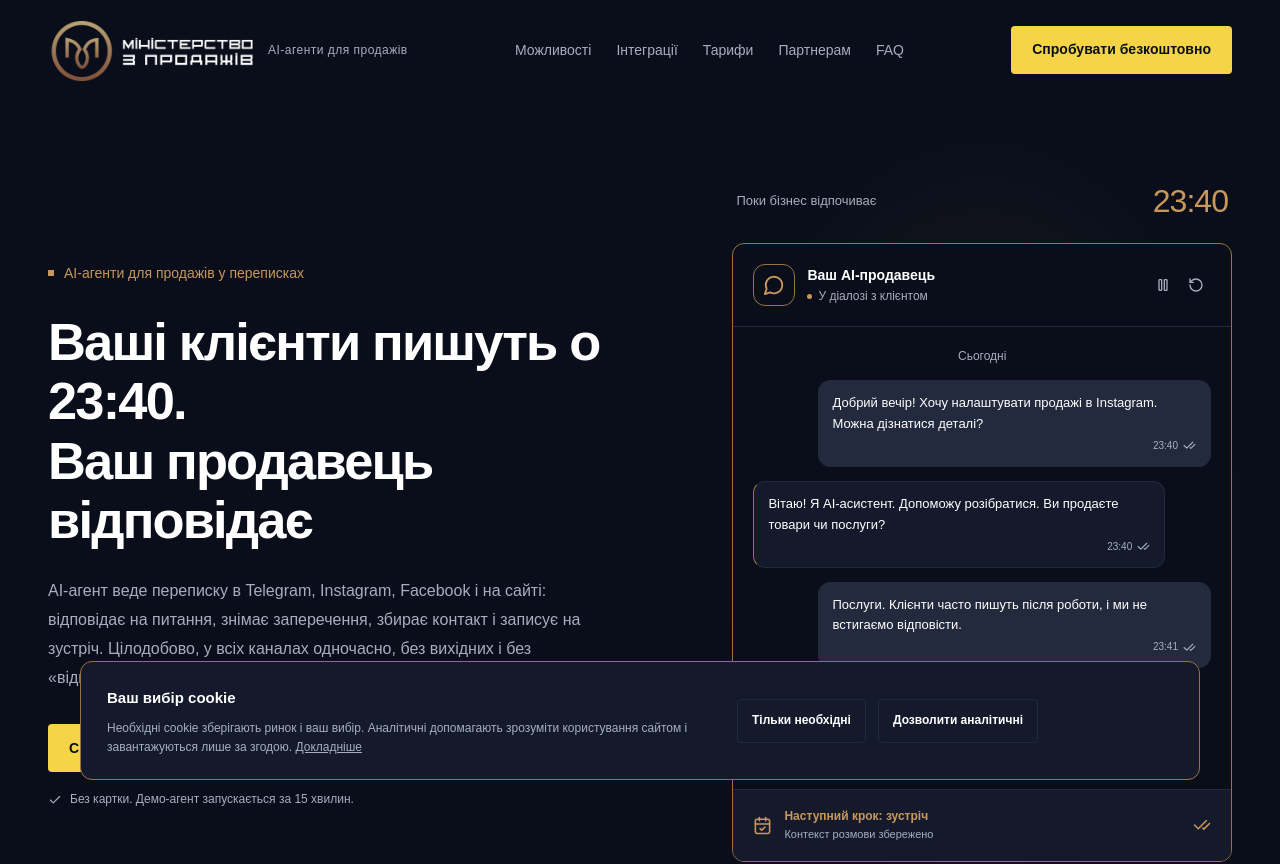
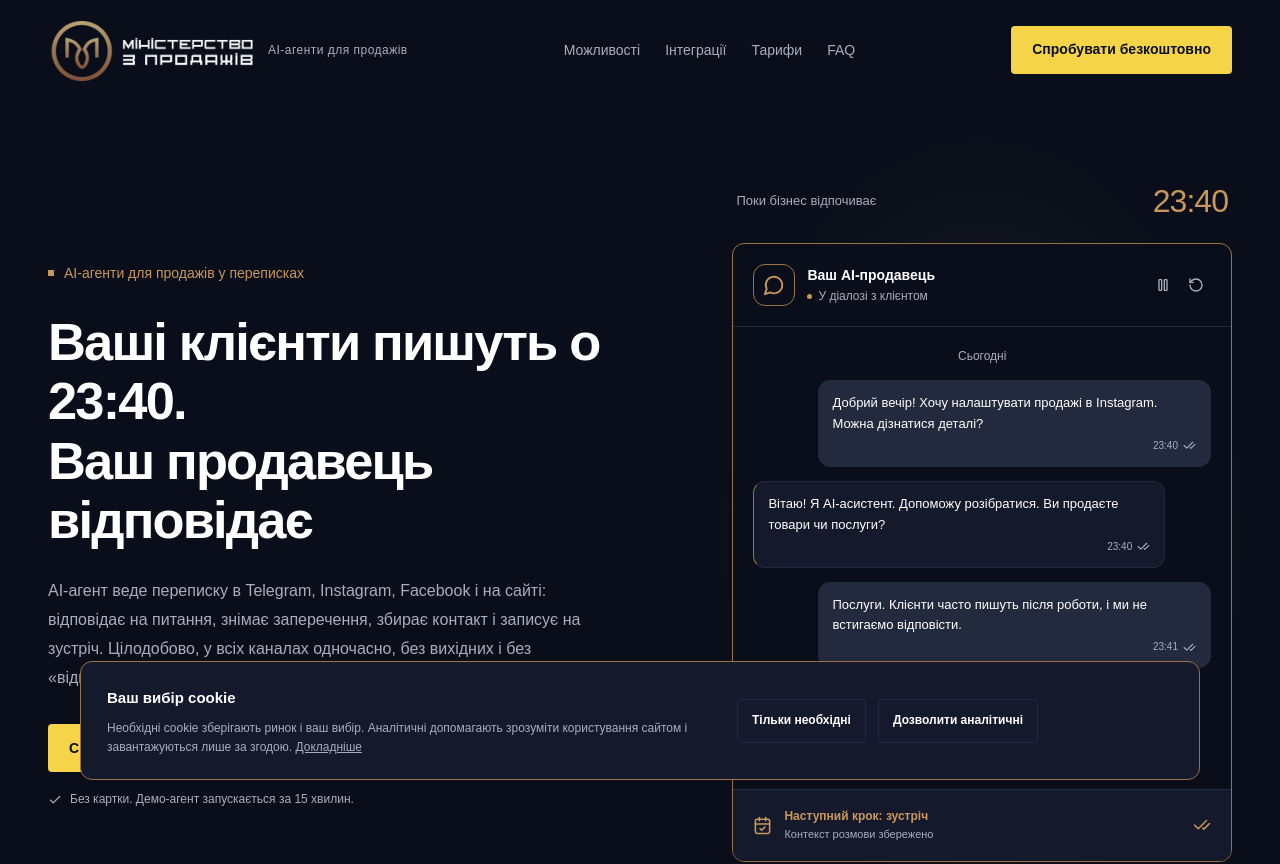
Before and after one commit to Kostinatyn32/MinistryofAi, a Next.js app: page / in a window 1280 px wide. Shown: the top 864 px of the page. Built offline with nearby package versions, Linux system fonts and the light colour scheme; no server answers; a web font is replaced by a local one.

Commit message:
Hide partner program page

```diff
--- a/app/partneram/page.tsx
+++ b/app/partneram/page.tsx
@@ -1,6 +1,2 @@
-import {PageHeading} from '@/components/sections';
-import {LeadForm} from '@/components/lead-form';
-import {leadsReady} from '@/lib/config';
-import {JsonLd} from '@/components/seo';
-export const metadata={title:'Партнерська програма',description:'Умови партнерства для консультантів, агенцій та інтеграторів. Тариф Partner для власного бізнесу: 3 AI-агенти й 2 000 повідомлень за €30.',alternates:{canonical:'/partneram'}};
-export default function Page(){return <main id="main" className="container"><JsonLd path="/partneram" title="Партнерам"/><PageHeading title="Партнерська програма" description="Для консультантів, агенцій та інтеграторів, які будують системи продажів разом із нами."/><div className="contact-layout"><div><article className="partner-card"><span className="tag">За партнерською угодою</span><h2>Partner</h2><div className="price">€30<span>/ 30 днів</span></div><p>3 AI-агенти. 2 000 повідомлень.</p><ol className="numbered-list"><li>База знань, моніторинг і статистика.</li><li>Чат-віджет та передача менеджеру.</li><li>Технічна підтримка.</li><li>Додаткові повідомлення: €20 за 1 000.</li></ol><p className="muted">Без CRM, календаря та AI-інсайтів.</p></article><div className="partner-terms"><h3>Як працює партнерство</h3><ol className="numbered-list"><li>Тариф надається за підписаною партнерською угодою.</li><li>Тільки для власного бізнесу партнера, без перепродажу доступів і підключення на сайти третіх осіб.</li><li>Для клієнтів можливий тест на 1-3 місяці, якщо Demo недостатньо. Умови погоджуємо індивідуально.</li><li>Після тесту клієнт обирає основний тариф або доступ закривається.</li><li>Доступ призначаємо вручну після розгляду заявки.</li></ol></div></div><LeadForm formId="partner" ready={leadsReady()}/></div></main>}
+import {notFound} from 'next/navigation';
+export default function Page(){notFound()}
--- a/app/sitemap.ts
+++ b/app/sitemap.ts
@@ -1,2 +1,2 @@
 import type {MetadataRoute} from 'next';
-export default function sitemap():MetadataRoute.Sitemap{return ['','/tarify','/mozhlyvosti','/integratsii','/partneram','/demo','/kontakty'].map(path=>({url:`https://ministrysale.org${path}`,changeFrequency:'monthly',priority:path?0.7:1}))}
+export default function sitemap():MetadataRoute.Sitemap{return ['','/tarify','/mozhlyvosti','/integratsii','/demo','/kontakty'].map(path=>({url:`https://ministrysale.org${path}`,changeFrequency:'monthly',priority:path?0.7:1}))}
--- a/components/shell.tsx
+++ b/components/shell.tsx
@@ -5,7 +5,7 @@ import * as Dialog from '@radix-ui/react-dialog';
 import {Menu,X} from 'lucide-react';
 import {useState,useEffect} from 'react';
 import {Button} from '@/components/ui/button';
-export const links=[['Можливості','/mozhlyvosti'],['Інтеграції','/integratsii'],['Тарифи','/tarify'],['Партнерам','/partneram'],['FAQ','/#faq']];
+export const links=[['Можливості','/mozhlyvosti'],['Інтеграції','/integratsii'],['Тарифи','/tarify'],['FAQ','/#faq']];
 export function Brand(){return <Link href="/" className="brand" aria-label="Міністерство з Продажів, головна"><span className="brand-logo-frame"><img src="/logo-white.png" alt="Міністерство з Продажів" className="brand-logo"/></span><span className="brand-product">AI-агенти для продажів</span></Link>}
 export function Header(){const [open,setOpen]=useState(false);const [scrolled,setScrolled]=useState(false);const path=usePathname();useEffect(()=>{setOpen(false)},[path]);useEffect(()=>{const handler=()=>setScrolled(window.scrollY>20);handler();window.addEventListener('scroll',handler,{passive:true});return()=>window.removeEventListener('scroll',handler)},[]);return <header className={scrolled?'header scrolled':'header'}><div className="container header-inner"><Brand/><nav className="desktop-nav" aria-label="Основне меню">{links.map(([label,url])=><Link href={url} key={url} aria-current={path===url?'page':undefined}>{label}</Link>)}</nav><Button asChild className="header-cta"><Link href="/start?plan=demo">Спробувати безкоштовно</Link></Button><Dialog.Root open={open} onOpenChange={setOpen}><Dialog.Trigger asChild><button className="menu-toggle" aria-label="Відкрити меню"><Menu/></button></Dialog.Trigger><Dialog.Portal><Dialog.Overlay className="overlay"/><Dialog.Content className="mobile-menu"><Dialog.Title>Меню</Dialog.Title><Dialog.Description className="sr-only">Навігація сайтом</Dialog.Description><Dialog.Close className="close-button" aria-label="Закрити меню"><X/></Dialog.Close><Brand/><nav>{links.map(([label,url])=><Link href={url} key={url} onClick={()=>setOpen(false)}>{label}</Link>)}<Link href="/demo" onClick={()=>setOpen(false)}>Записатись на демо</Link></nav></Dialog.Content></Dialog.Portal></Dialog.Root></div></header>}
 const legal=[['Публічна оферта','/oferta'],['Політика конфіденційності','/privacy-policy'],['Політика cookie','/cookie-policy'],['Умови обробки даних','/dpa'],['Повернення коштів','/refund-policy']];
```
